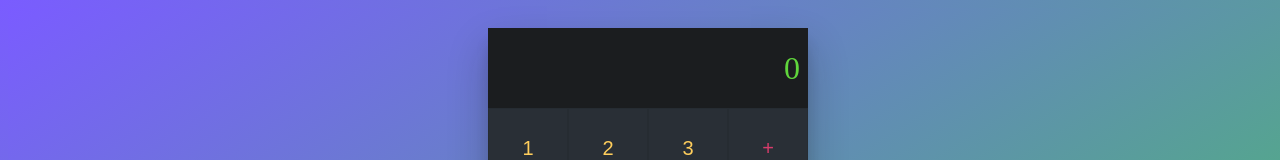
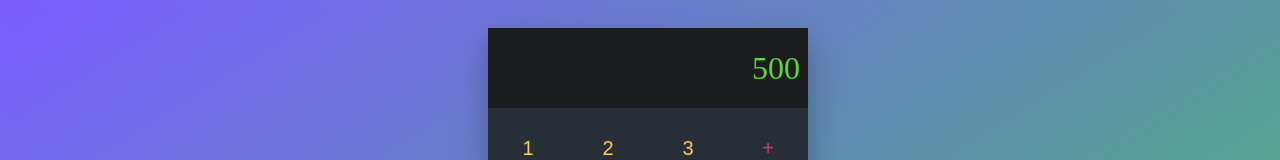
Before and after one commit to mbianchijs/react-calc-app, a React (Create React App) app: page / in a window 1280 px wide. Shown: the top 160 px of the page. Built offline with nearby package versions, Linux system fonts and the light colour scheme.

Commit message:
Se envia parametros desde componente App a Result

```diff
--- a/src/App.jsx
+++ b/src/App.jsx
@@ -4,7 +4,7 @@ import './App.css';
 
 const App = () => {
    return (<main className="react-calculator">
-       <Result />
+       <Result resultado={500}/>
        <div className="numbers">
            <button>1</button>
            <button>2</button>
--- a/src/components/Result.jsx
+++ b/src/components/Result.jsx
@@ -1,9 +1,9 @@
 import React from 'react';
 
-const Result = () => {
+const Result = ({ resultado }) => {
     return (
         <div className="result">
-            <span>0</span>
+            <span>{ resultado }</span>
         </div>
     )
 }
```
